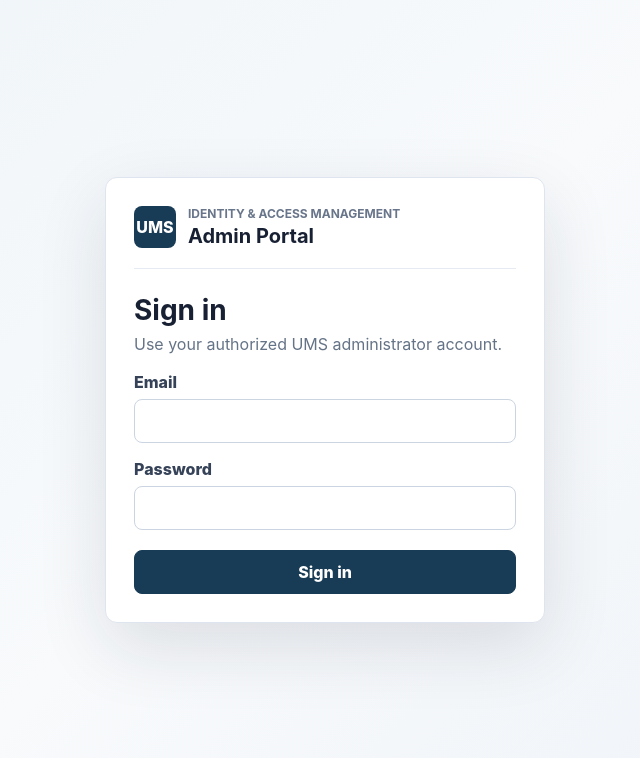
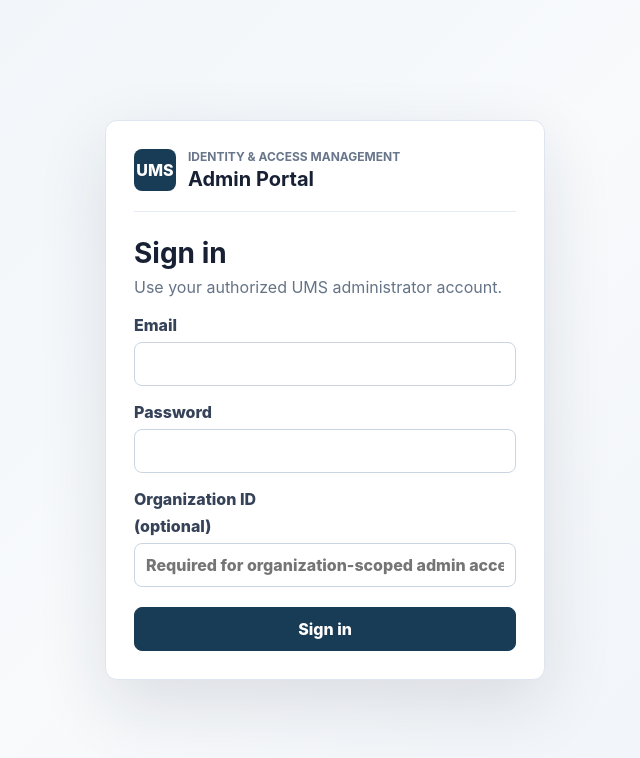
Before and after one commit to sushantapi/ums-iam-platform, a React (Vite) app in the folder frontend/admin-portal/: page /login in a window 1280 px wide. Shown: the top 758 px of the page, without its empty margins (315-955 px from the left). Built offline with nearby package versions, Linux system fonts and the light colour scheme; no server answers.

Commit message:
fix(admin-portal): support organization-scoped login

```diff
--- a/frontend/admin-portal/src/features/auth/LoginPage.tsx
+++ b/frontend/admin-portal/src/features/auth/LoginPage.tsx
@@ -34,6 +34,7 @@ export function LoginPage() {
 
   const [email, setEmail] = useState("");
   const [password, setPassword] = useState("");
+  const [organizationId, setOrganizationId] = useState("");
   const [submitting, setSubmitting] = useState(false);
   const [error, setError] = useState<string | null>(null);
 
@@ -62,6 +63,9 @@ export function LoginPage() {
         password,
         deviceInfo: navigator.userAgent,
         client: "ADMIN_PORTAL",
+        ...(organizationId.trim()
+          ? { organizationId: organizationId.trim() }
+          : {}),
       });
 
       setSession(session);
@@ -122,6 +126,18 @@ export function LoginPage() {
             />
           </label>
 
+          <label>
+            Organization ID <span className="field-hint">(optional)</span>
+            <input
+              type="text"
+              name="organizationId"
+              value={organizationId}
+              onChange={(event) => setOrganizationId(event.target.value)}
+              placeholder="Required for organization-scoped admin access"
+              disabled={submitting}
+            />
+          </label>
+
           <button
             className="button-primary login-submit"
             type="submit"
```
